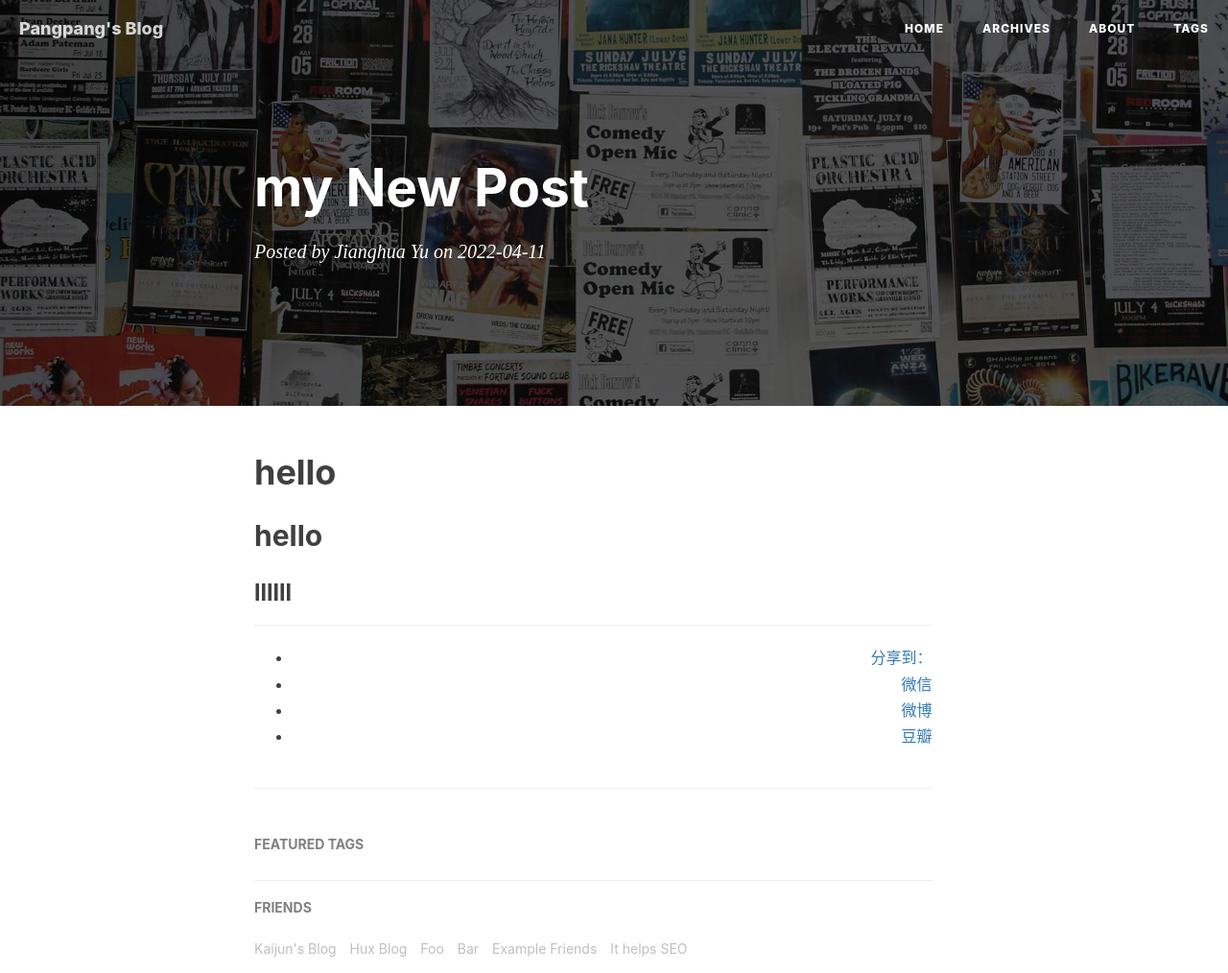
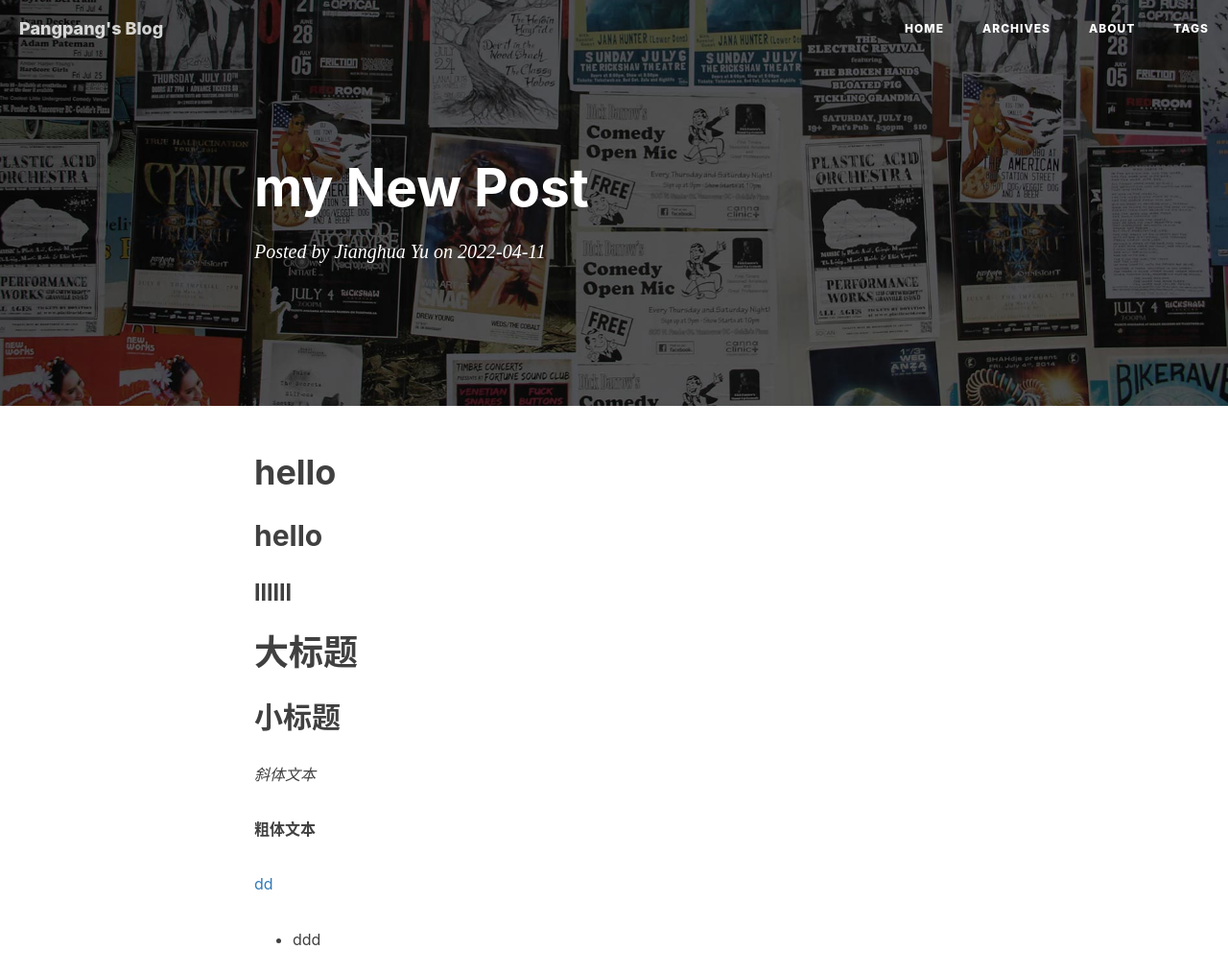
Before and after one commit to stepstep123/stepstep123.github.io, a plain HTML site: page 2022/04/11/my-New-Post/index.html in a window 1280 px wide. Shown: the top 1014 px of the page at 96% size. Drawn offline with nearby package versions, Linux system fonts and the light colour scheme; a script that the page names is missing.

Commit message:
Site updated: 2022-04-11 20:18:46

```diff
--- a/2022/04/11/my-New-Post/index.html
+++ b/2022/04/11/my-New-Post/index.html
@@ -195,33 +195,16 @@
                 col-md-10 col-md-offset-1
                 post-container">
 
-                <h1 id="hello"><a href="#hello" class="headerlink" title="hello"></a>hello</h1><h2 id="hello-1"><a href="#hello-1" class="headerlink" title="hello"></a>hello</h2><h3 id="llllll"><a href="#llllll" class="headerlink" title="llllll"></a>llllll</h3>
+                <h1 id="hello"><a href="#hello" class="headerlink" title="hello"></a>hello</h1><h2 id="hello-1"><a href="#hello-1" class="headerlink" title="hello"></a>hello</h2><h3 id="llllll"><a href="#llllll" class="headerlink" title="llllll"></a>llllll</h3><h1 id="大标题"><a href="#大标题" class="headerlink" title="大标题"></a>大标题</h1><h2 id="小标题"><a href="#小标题" class="headerlink" title="小标题"></a>小标题</h2><p><em>斜体文本</em></p>
+<p><strong>粗体文本</strong></p>
+<p><a target="_blank" rel="noopener" href="https://chwshuang.github.io/">dd</a></p>
+<ul>
+<li>ddd</li>
+</ul>
+
 
                 <hr>
 
-
-                <!-- 多说 Share start -->
-                </style>
-                <div class="ds-share"
-                    style="text-align: right"
-                    data-thread-key="2022/04/11/my-New-Post/"
-                    data-title="my New Post"
-                    data-url="http://stepstep123.github.io/2022/04/11/my-New-Post/"
-                    data-images=""
-                    data-content="hellohellollllll | 胖胖的博客 | Pangpang&#39;s Blog " >
-                    <div class="ds-share-inline">
-                      <ul  class="ds-share-icons-16">
-                        <li data-toggle="ds-share-icons-more"><a class="ds-more" href="#">分享到：</a></li>
-                        <li><a class="ds-wechat flat" href="javascript:void(0);" data-service="wechat">微信</a></li>
-                        <li><a class="ds-weibo flat" href="javascript:void(0);" data-service="weibo">微博</a></li>
-                        <li><a class="ds-douban flat" href="javascript:void(0);" data-service="douban">豆瓣</a></li>
-                      </ul>
-                      <div class="ds-share-icons-more">
-                      </div>
-                    </div>
-                <hr>
-                </div>
-                <!-- 多说 Share end-->
 
 
                 <ul class="pager">
@@ -302,7 +285,7 @@
 <!-- 多说公共JS代码 start (一个网页只需插入一次) -->
 <script type="text/javascript">
     // dynamic User by Hux
-    var _user = 'Pangpanb';
+    var _user = 'Pangpang';
 
     // duoshuo comment query.
     var duoshuoQuery = {short_name: _user };
```
Also changed, not shown: about/index.html (+1 -1 lines), index.html (+7 -1 lines).
